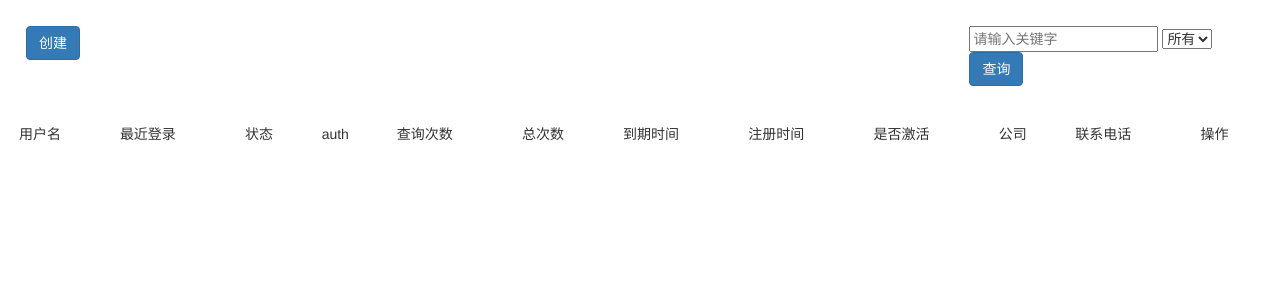
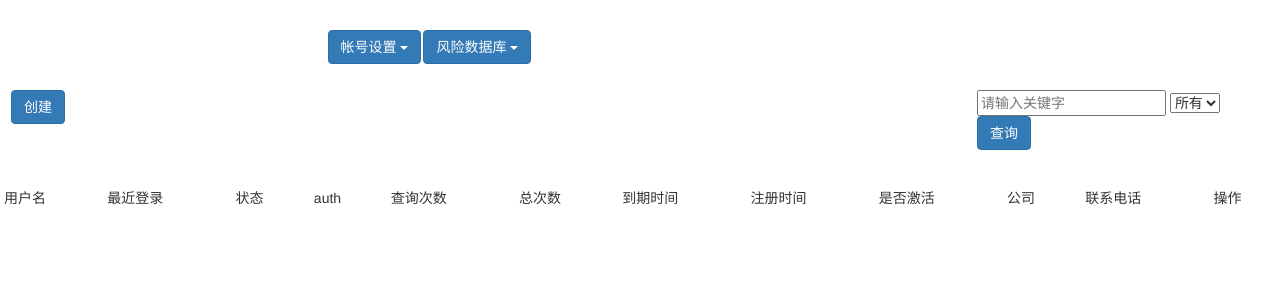
Before and after one commit to hackrole/flask_demo, a Flask app: template redq/templates/user_list.html in a window 1280 px wide. Shown: the top 300 px of the page. Run offline with Flask 2, Linux system fonts and the light colour scheme; the template is opened without the code that fills it, so the values that code supplies are empty; the visitor is signed in with stand-in values (Sample User, id 1); parts of the project's set-up code (start-up, migrations or seed data) failed here and were passed over; some libraries are stand-ins or nearby versions.

Commit message:
add sidebar template and others

```diff
--- /dev/null
+++ b/redq/templates/_sidebar.html
@@ -0,0 +1,27 @@
+<ul class="nav nav-pills">
+  <li role="presentation">
+    <div class="dropdown">
+      <button class="btn btn-primary btn-default dropdown-toggle" type="button" id="dropdownMenu1"
+              data-toggle="dropdown" aria-haspopup="true" aria-expanded="true">帐号设置
+        <span class="caret"></span>
+      </button>
+      <ul class="dropdown-menu" aria-labelledby="dropdownMenu1">
+        <li><a href="#">帐号设置</a></li>
+        <li><a href="#">交易记录</a></li>
+      </ul>
+    </div>
+  </li>
+  <li role="presentation">
+    <div class="dropdown">
+      <button class="btn btn-primary btn-default dropdown-toggle" type="button" id="dropdownMenu2"
+              data-toggle="dropdown" aria-haspopup="true" aria-expanded="true">风险数据库
+        <span class="caret"></span>
+      </button>
+      <ul class="dropdown-menu" aria-labelledby="dropdownMenu2">
+        <li><a href="#">API文档</a></li>
+        <li><a href="#">离线检测</a></li>
+        <li><a href="#">数据报表</a></li>
+        <li><a href="#">配置调整</a></li>
+      </ul>
+    </div>
+</ul>
--- a/redq/templates/admin_base.html
+++ b/redq/templates/admin_base.html
@@ -2,12 +2,18 @@
 
 {% block body %}
 
-  {% block sidebar %}
-
-  {% endblock sidebar }
-
-  {% block content %}
-
-  {% endblock content}
+  <div class="contain-fluid">
+    <div class="row">
+      <div class="col-sm-offset-3 col-sm-5" style="margin-top: 30px;">
+        {% block sidebar %}
+          {% include "_sidebar.html" %}
+        {% endblock sidebar %}
+      </div>
+    </div>
+    <div class="row">
+      {% block content %}
+      {% endblock content %}
+    </div>
+  </div>
 
 {% endblock body %}
--- a/redq/templates/login.html
+++ b/redq/templates/login.html
@@ -7,7 +7,7 @@
   </div>
   {% include "_form_error.html" %}
   <div class="row">
-    <form method="POST" action="/admin/login">
+    <form class="form-horizontal" method="POST" action="/admin/login">
       {% include "_form.html" %}
     </form>
   </div>
--- a/redq/templates/user_list.html
+++ b/redq/templates/user_list.html
@@ -1,13 +1,13 @@
-{% extends "base.html" %}
+{% extends "admin_base.html" %}
 
-{% block body %}
+{% block content %}
 
 <div class="contain-fluid" style="margin: 26px;">
   <div class="row" style="margin-bottom: 30px">
-    <div class="col-lg-1">
+    <div class="col-sm-1">
       <a class="btn btn-primary" href="{{ url_for('view.create_user') }}">创建</a>
     </div>
-    <div class="col-lg-offset-8 col-lg-3">
+    <div class="col-sm-offset-8 col-sm-3">
       <input type="input" placeholder="请输入关键字"/>
       <select id="" name="">
         <option value="1">所有</option>
@@ -60,4 +60,4 @@
   </div>
 </div>
 
-{% endblock body %}
+{% endblock content %}
```
Also changed, not shown: redq/forms.py (+17 -7 lines), redq/models.py (+15 -5 lines), redq/rules.py (+15 -1 lines), redq/templates/_form.html (+9 -3 lines), tasks.py (+4 -4 lines), tests/conftest.py (+9 -1 lines), tests/fts_admin.py (added, +28 -0 lines), tests/fts_app.py (+1 -11 lines), 1 other file.
